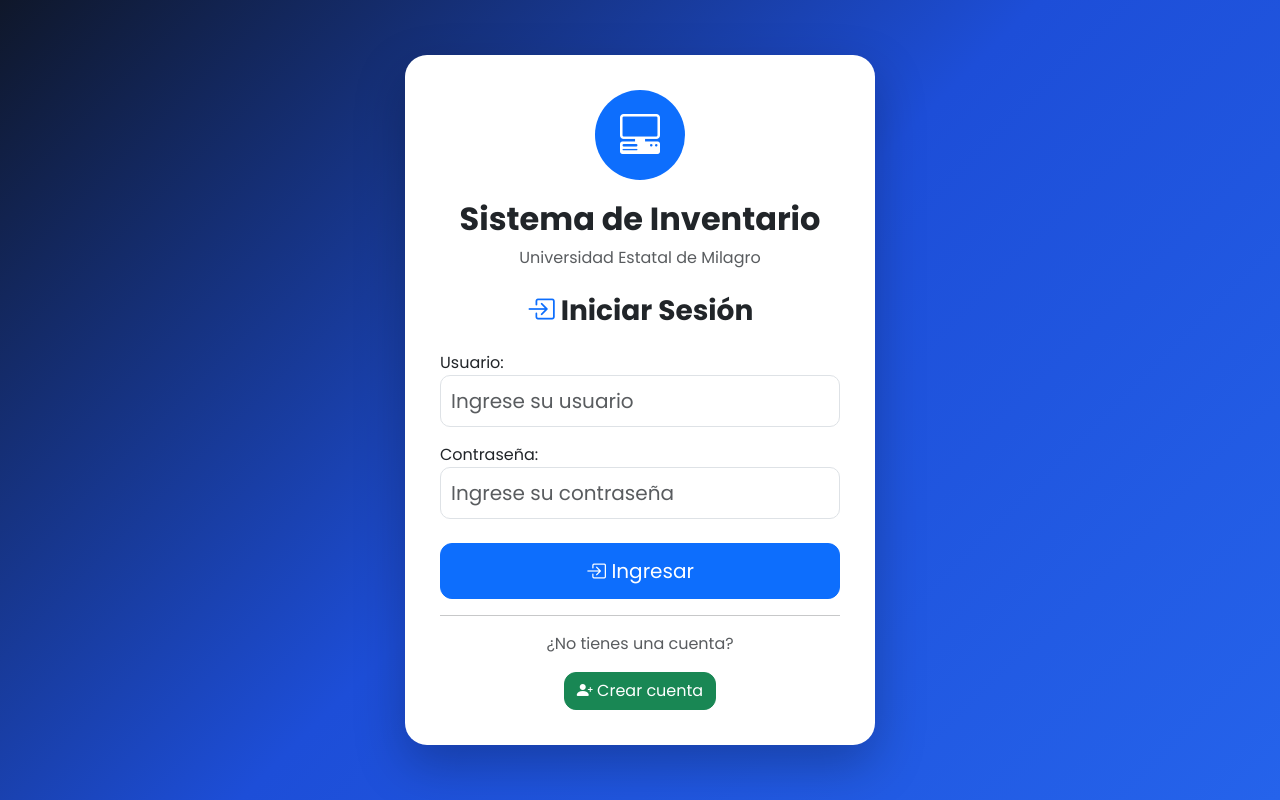
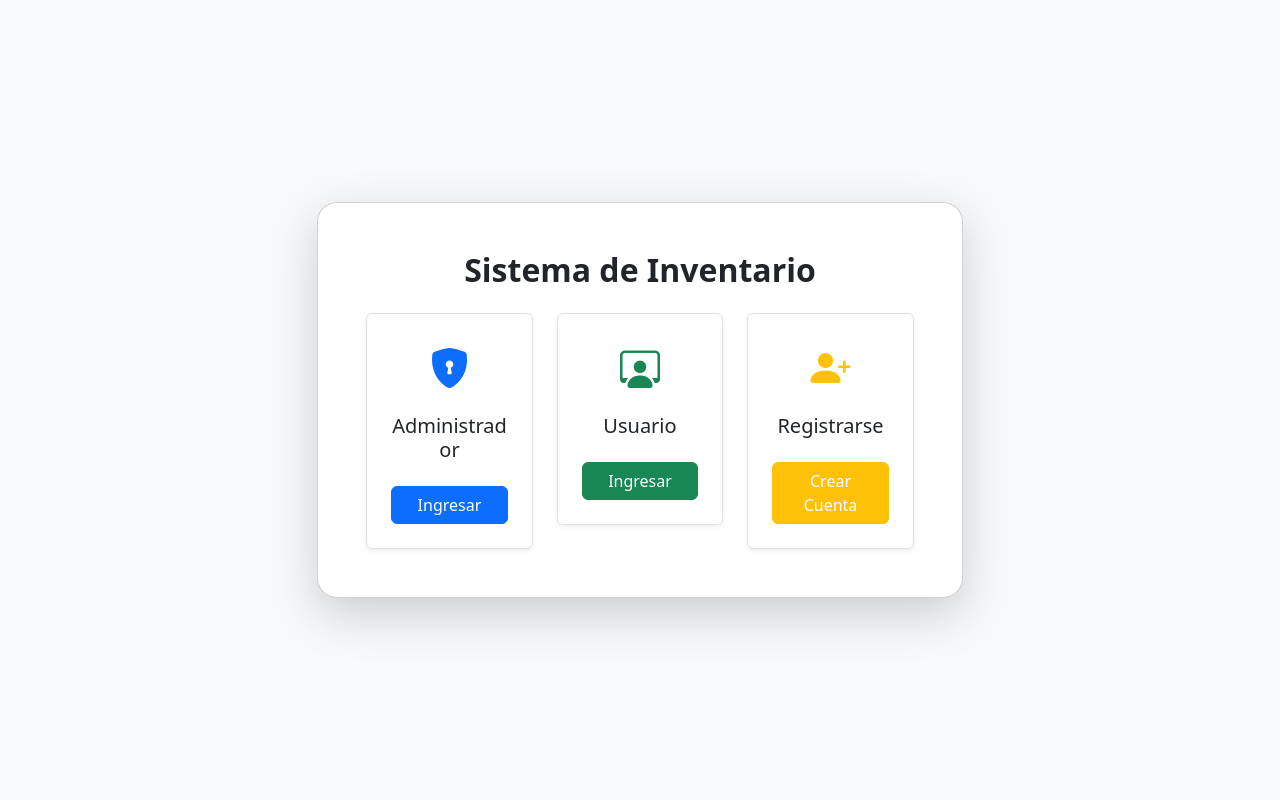
Before and after one commit to amorenob4-alt/PROYECTO_FINAL, a Django app: page / in a window 1280 px wide. Run offline with Django 5.2, Linux system fonts and the light colour scheme.

Commit message:
Actualización del proyecto

```diff
--- a/templates/login.html
+++ b/templates/login.html
@@ -1,54 +1,110 @@
-{% extends 'base_auth.html' %}
+<!DOCTYPE html>
+<html lang="es">
 
-{% block content %}
+<head>
+    <meta charset="UTF-8">
+    <title>Acceso al Sistema</title>
 
-<h3 class="text-center fw-bold mb-4">
-    <i class="bi bi-box-arrow-in-right text-primary"></i>
-    Iniciar Sesión
-</h3>
+    <link href="https://cdn.jsdelivr.net/npm/bootstrap@5.3.0/dist/css/bootstrap.min.css" rel="stylesheet">
+    <link rel="stylesheet" href="https://cdn.jsdelivr.net/npm/bootstrap-icons@1.11.0/font/bootstrap-icons.css">
+</head>
 
-{% if form.errors %}
-<div class="alert alert-danger text-center">
-    Usuario o contraseña incorrectos.
+<body class="bg-light">
+
+    <div class="container d-flex justify-content-center align-items-center vh-100">
+        <div class="card shadow-lg p-5 text-center" style="max-width:800px; border-radius:20px;">
+
+            <h2 class="fw-bold mb-4">Sistema de Inventario</h2>
+
+            {% if error %}
+            <div class="alert alert-danger">
+                {{ error }}
             </div>
             {% endif %}
 
-<form method="POST">
+            <div class="row g-4">
 
+                <!-- ADMINISTRADOR -->
+                <div class="col-md-4">
+                    <div class="p-4 border rounded shadow-sm">
+                        <i class="bi bi-shield-lock-fill text-primary fs-1"></i>
+                        <h5 class="mt-3">Administrador</h5>
+
+                        <button class="btn btn-primary w-100 mt-3" onclick="mostrarFormulario('Administrador')">
+                            Ingresar
+                        </button>
+                    </div>
+                </div>
+
+                <!-- USUARIO -->
+                <div class="col-md-4">
+                    <div class="p-4 border rounded shadow-sm">
+                        <i class="bi bi-person-workspace text-success fs-1"></i>
+                        <h5 class="mt-3">Usuario</h5>
+
+                        <button class="btn btn-success w-100 mt-3" onclick="mostrarFormulario('Usuario')">
+                            Ingresar
+                        </button>
+                    </div>
+                </div>
+
+                <!-- REGISTRO -->
+                <div class="col-md-4">
+                    <div class="p-4 border rounded shadow-sm">
+                        <i class="bi bi-person-plus-fill text-warning fs-1"></i>
+                        <h5 class="mt-3">Registrarse</h5>
+
+                        <a href="/usuarios/registro/" class="btn btn-warning text-white w-100 mt-3">
+                            Crear Cuenta
+                        </a>
+                    </div>
+                </div>
+
+            </div>
+
+            <div id="login-form" class="mt-5" style="display:none;">
+
+                <hr>
+
+                <h4 id="titulo-login"></h4>
+
+                <form method="POST" action="{% url 'login' %}">
                     {% csrf_token %}
 
                     <div class="mb-3">
-        {{ form.username.label_tag }}
-        {{ form.username }}
+                        <input type="text" name="username" class="form-control" placeholder="Usuario" required>
                     </div>
 
-    <div class="mb-4">
-        {{ form.password.label_tag }}
-        {{ form.password }}
+                    <div class="mb-3">
+                        <input type="password" name="password" class="form-control" placeholder="Contraseña" required>
                     </div>
 
-    <div class="d-grid">
-        <button type="submit" class="btn btn-primary btn-lg">
-            <i class="bi bi-box-arrow-in-right"></i>
-            Ingresar
+                    <button type="submit" class="btn btn-dark w-100">
+                        Iniciar sesión
                     </button>
-    </div>
 
                 </form>
 
-<hr>
-
-<div class="text-center">
-
-    <p class="text-muted">
-        ¿No tienes una cuenta?
-    </p>
-
-    <a href="{% url 'registro' %}" class="btn btn-success">
-        <i class="bi bi-person-plus-fill"></i>
-        Crear cuenta
-    </a>
+            </div>
 
         </div>
+    </div>
 
-{% endblock %}
+    <script>
+        function mostrarFormulario(tipo) {
+
+            document.getElementById("login-form").style.display = "block";
+
+            document.getElementById("titulo-login").innerHTML =
+                "Ingreso de " + tipo;
+
+            document.getElementById("login-form").scrollIntoView({
+                behavior: "smooth"
+            });
+
+        }
+    </script>
+
+</body>
+
+</html>
```
Also changed, not shown: templates/dashboard_admin.html (+104 -4 lines), templates/dashboard_user.html (+24 -0 lines). Lines whose indentation alone changed are shown as unchanged.
